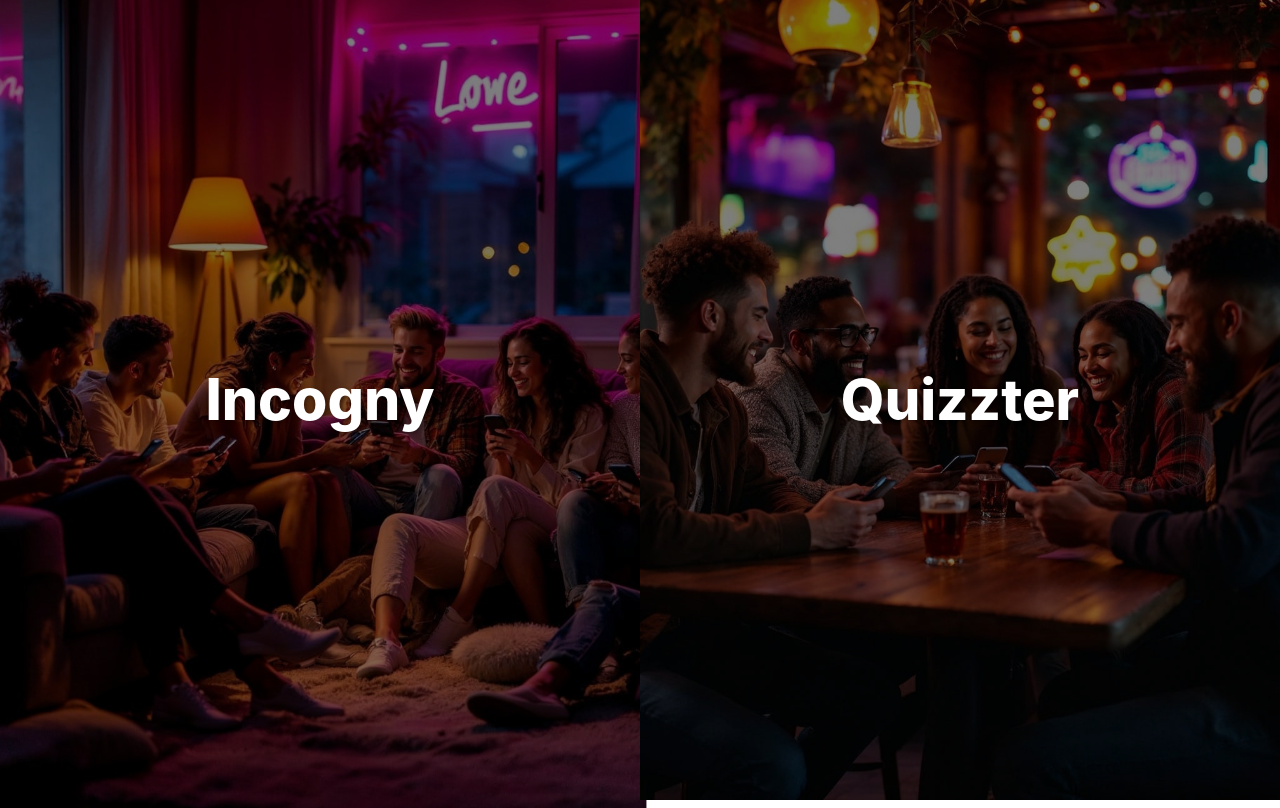
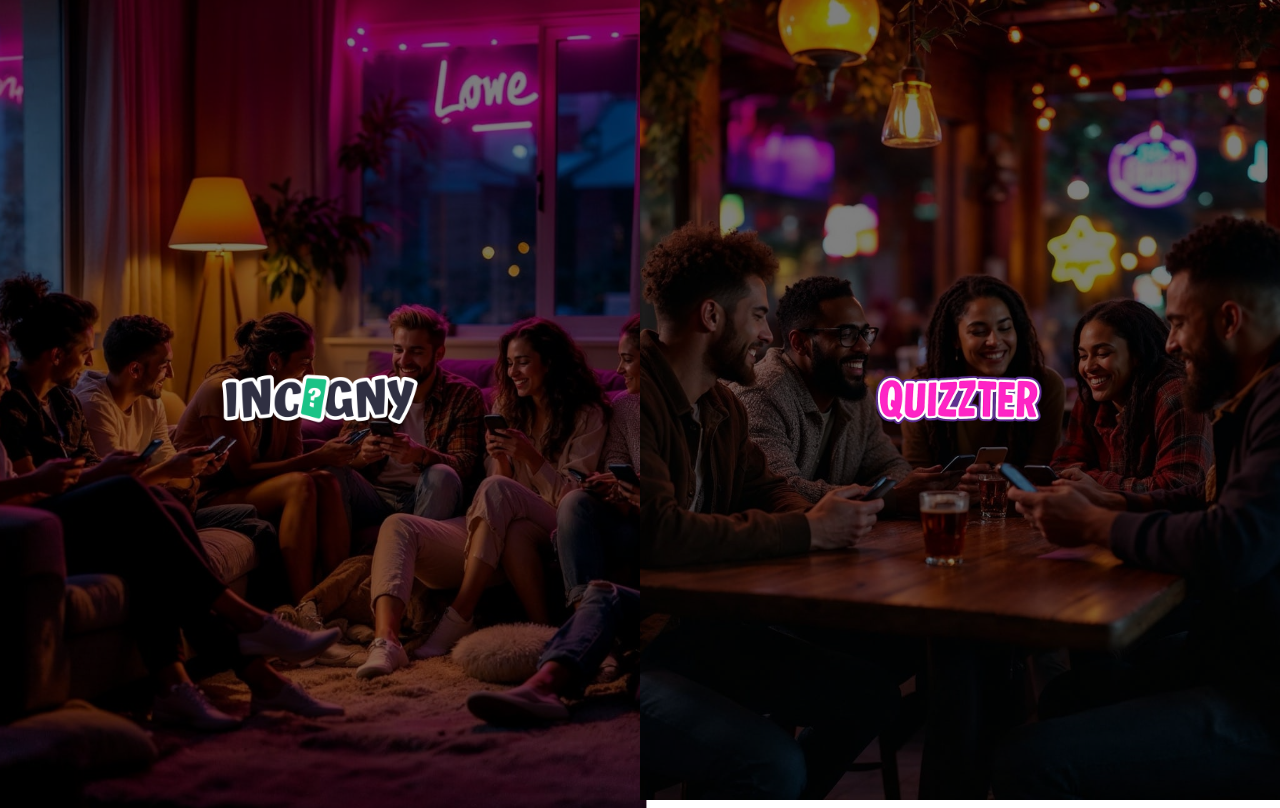
Before and after one commit to josuatriclap/tile-website, a React (Create React App) app: page / in a window 1280 px wide. Built offline with nearby package versions, Linux system fonts and the light colour scheme.

Commit message:
Logos for texts

```diff
--- a/src/App.js
+++ b/src/App.js
@@ -20,10 +20,6 @@ const Tile = styled(Link)`
   align-items: center;
   justify-content: center;
   text-decoration: none;
-  font-size: 3.5rem;
-  font-weight: 800;
-  color: white;
-  text-shadow: 2px 2px 4px rgba(0, 0, 0, 0.3);
   position: relative;
   overflow: hidden;
   transition: transform 0.3s;
@@ -68,7 +64,7 @@ const Tile = styled(Link)`
     }
   }
 
-  span {
+  img {
     position: relative;
     z-index: 2;
   }
@@ -162,10 +158,10 @@ function Home() {
   return (
     <TileContainer>
       <Tile to="https://incogny.com" target="_blank" rel="noopener noreferrer">
-        <span>Incogny</span>
+        <img src="/incogny_logo.png" alt="Incogny Logo" style={{ width: '30%', height: 'auto' }} />
       </Tile>
       <Tile to="/quizzter">
-        <span>Quizzter</span>
+        <img src="/quizzter_logo.png" alt="Quizzter Logo" style={{ width: '30%', height: 'auto' }} />
       </Tile>
     </TileContainer>
   );
```
Also changed, not shown: public/incogny_logo.png (added), public/quizzter_logo.png (added).
